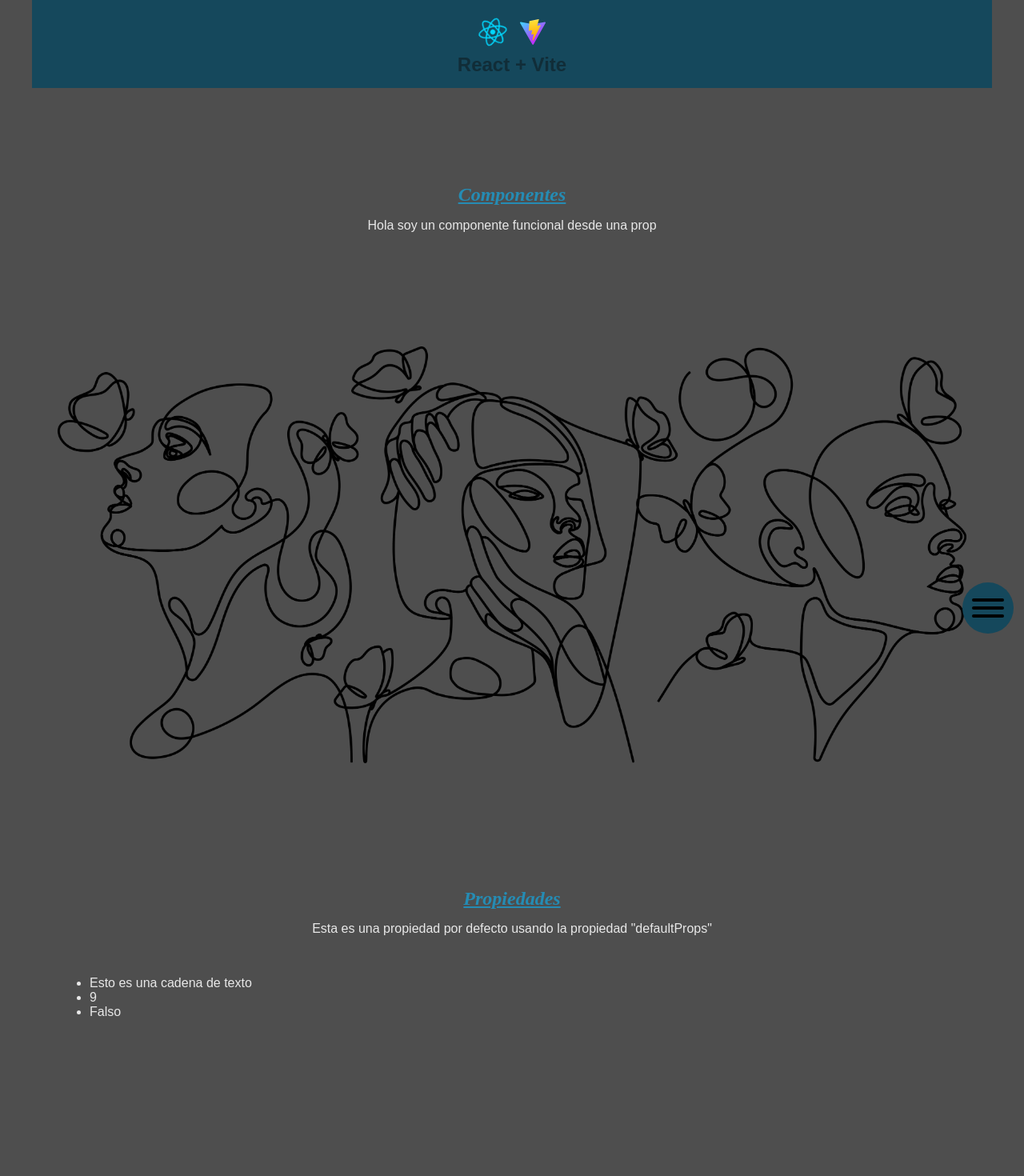
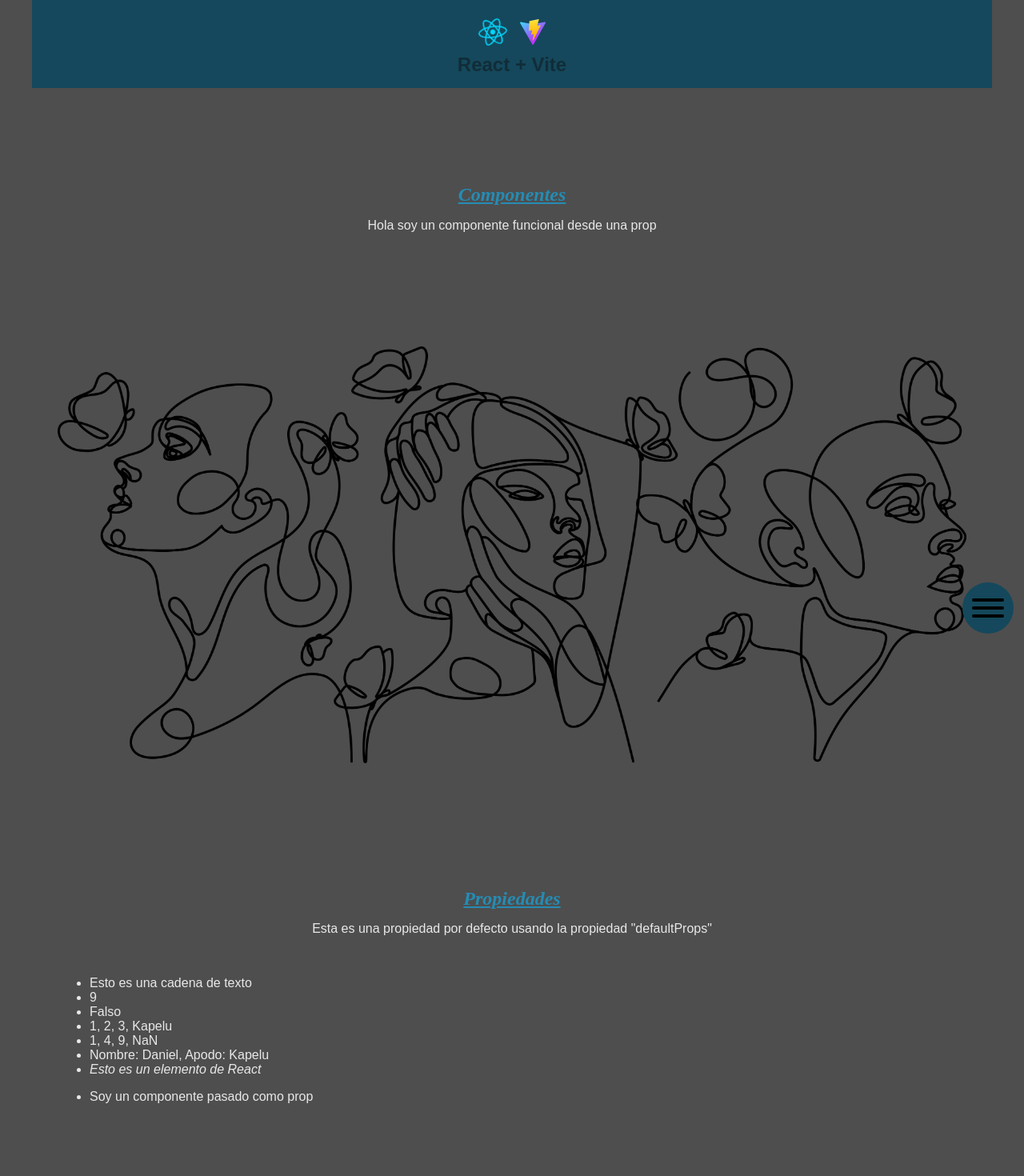
Before and after one commit to Kapelu/script-bash, a React (Vite) app: page / in a window 1280 px wide. Shown: the top 1470 px of the page at 80% size. Built offline with nearby package versions, Linux system fonts and the light colour scheme.

Commit message:
Update 01-06-2023

```diff
--- a/package.json
+++ b/package.json
@@ -10,6 +10,7 @@
     "preview": "vite preview"
   },
   "dependencies": {
+    "prop-types": "^15.8.1",
     "react": "^18.2.0",
     "react-dom": "^18.2.0"
   },
--- a/src/App.jsx
+++ b/src/App.jsx
@@ -4,68 +4,75 @@ import './style/App.css'
 import Componente from './component/Componente'
 import Propiedades from './component/Propiedades'
 
-
 function App() {
 	return (
 		<>
-		{/* <header className="header">
-			<div>
-
-			</div>
-
-		</header> */}
-		<header class="header"><a href='https://es.react.dev' target='_blank' rel='noreferrer' >
-					<img src={reactLogo} className='logo react' alt='React logo' />
+			<header className='header'>
+				<a href='https://es.react.dev' target='_blank' rel='noreferrer'>
+					<img src={reactLogo} className='logo react' alt='React logo'/>
 				</a>
 				<a href='https://es.vitejs.dev' target='_blank' rel='noreferrer' >
 					<img src={viteLogo} className='logo' alt='Vite logo' />
 				</a>
 				<h1>React + Vite</h1>
 			</header>
-		<button class="panel-btn hamburger hamburger--vortex" type="button">
-			<span class="hamburger-box">
-				<span class="hamburger-inner"></span>
+			<button className='panel-btn hamburger hamburger--vortex' type='button'>
+				<span className='hamburger-box'>
+					<span className='hamburger-inner'></span>
 				</span>
 			</button>
-		<aside class="panel">
-			<nav class="menu">
-				<a href="#seccion1">Componentes</a>
-				<a href="#seccion2">Propiedades</a>
-				<a href="#seccion3">Sección 3</a>
-				<a href="#seccion4">Sección 4</a>
-				<a href="#seccion5">Sección 5</a>
+			<aside className='panel'>
+				<nav className='menu'>
+					<a href='#seccion1'>Componentes</a>
+					<a href='#seccion2'>Propiedades</a>
+					<a href='#seccion3'>Sección 3</a>
+					<a href='#seccion4'>Sección 4</a>
+					<a href='#seccion5'>Sección 5</a>
 				</nav>
 			</aside>
 			<main>
-			<section id= 'seccion1'className="section">
-				<h2><u>Componentes</u></h2>
-				<div className="contenido">
-					<Componente msg='Hola soy un componente funcional desde una prop'/>
+				<section id='seccion1' className='section'>
+					<h2>
+						<u>Componentes</u>
+					</h2>
+					<div className='contenido'>
+						<Componente msg='Hola soy un componente funcional desde una prop' />
 					</div>
 				</section>
-			<section id= 'seccion2'className="section">
-				<h2><u>Propiedades</u></h2>
-				<div className="contenido">
-					<Propiedades cadena= 'Esto es una cadena de texto' numero={9} booleano= {false}/>
+				<section id='seccion2' className='section'>
+					<h2>
+						<u>Propiedades</u>
+					</h2>
+					<div className='contenido'>
+						<Propiedades
+							cadena='Esto es una cadena de texto'
+							numero={9}
+							booleano={false}
+							arreglo= {[1,2,3,'Kapelu']}
+							objeto = {{Nombre: 'Daniel', Apodo:'Kapelu'}}
+							funcion= {num => num*num}
+							elementoReact={<i>Esto es un elemento de React</i>}
+							componenteReact= {<Componente msg='Soy un componente pasado como prop'/>}
+						/>
 					</div>
 				</section>
-			<section id= 'seccion3'className="section">
-				<h2><u>Sección</u></h2>
-				<div className="contenido">
-
-				</div>
+				<section id='seccion3' className='section'>
+					<h2>
+						<u>Sección</u>
+					</h2>
+					<div className='contenido'></div>
 				</section>
-			<section id= 'seccion4'className="section">
-				<h2><u>Sección</u></h2>
-				<div className="contenido">
-
-				</div>
+				<section id='seccion4' className='section'>
+					<h2>
+						<u>Sección</u>
+					</h2>
+					<div className='contenido'></div>
 				</section>
-			<section id= 'seccion5'className="section">
-				<h2><u>Sección</u></h2>
-				<div className="contenido">
-
-				</div>
+				<section id='seccion5' className='section'>
+					<h2>
+						<u>Sección</u>
+					</h2>
+					<div className='contenido'></div>
 				</section>
 			</main>
 		</>
--- a/src/component/Propiedades.jsx
+++ b/src/component/Propiedades.jsx
@@ -1,4 +1,5 @@
 import React from 'react'
+import PropTypes from 'prop-types'
 
 const  Propiedades = (props)=>{
     return (
@@ -9,6 +10,11 @@ const  Propiedades = (props)=>{
             <li>{props.cadena}</li>
             <li>{props.numero}</li>
             <li>{props.booleano? 'Verdadero': 'Falso' }</li>
+            <li>{props.arreglo.join(', ')}</li>
+            <li>{props.arreglo.map(props.funcion).join(', ')}</li>
+            <li>Nombre: {props.objeto.Nombre}, Apodo: {props.objeto.Apodo}</li>
+            <li>{props.elementoReact}</li>
+            <li>{props.componenteReact}</li>
         </ul>
     </>
     )
```
Also changed, not shown: 1 other file (tests, documents, lock files or other folders). Lines whose indentation alone changed are shown as unchanged.
